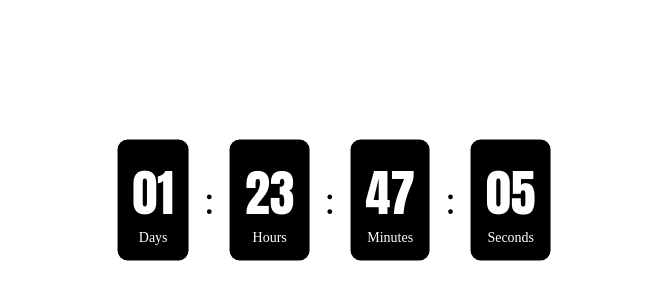
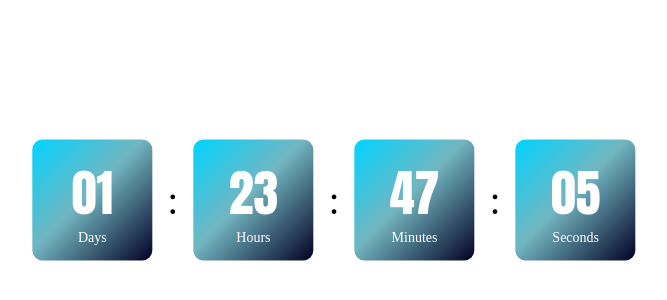
Before and after one commit to DmytroVasylenko6/goit-js-hw-11-timer, a plain HTML site: page index.html in a window 1280 px wide. Shown: the part 200-500 px from the top of the page, without its empty margins (306-973 px from the left). Drawn offline with Linux system fonts and the light colour scheme.

Commit message:
добавляет градиент

```diff
--- a/style.css
+++ b/style.css
@@ -14,9 +14,15 @@
   display: flex;
   flex-direction: column;
   align-items: center;
-  background-color: #000000;
+  background: rgb(2, 0, 36);
+  background: linear-gradient(
+    315deg,
+    rgba(2, 0, 36, 1) 0%,
+    rgba(63, 155, 170, 0.7346288857339811) 54%,
+    rgba(0, 212, 255, 1) 100%
+  );
   border-radius: 10px;
-
+  width: 120px;
   padding: 15px 15px;
 }
 
```
